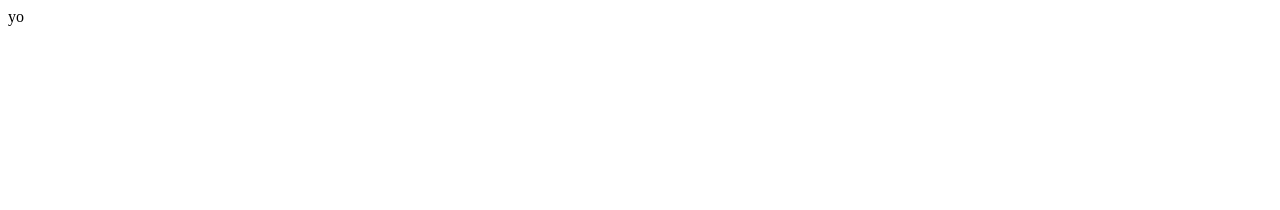
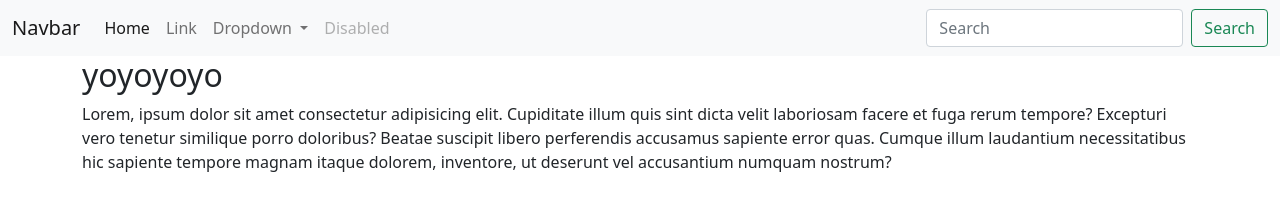
Before and after one commit to xaiver303/portfolio2, a plain HTML site: page index.html in a window 1280 px wide. Drawn offline with nearby package versions, Linux system fonts and the light colour scheme.

Commit message:
index page

```diff
--- a/index.html
+++ b/index.html
@@ -4,11 +4,61 @@
   <meta charset="UTF-8">
   <meta http-equiv="X-UA-Compatible" content="IE=edge">
   <meta name="viewport" content="width=device-width, initial-scale=1.0">
-  <title>Document</title>
+  <link rel="stylesheet" href="styles.css">
+  <link href="https://cdn.jsdelivr.net/npm/bootstrap@5.0.1/dist/css/bootstrap.min.css" rel="stylesheet" integrity="sha384-+0n0xVW2eSR5OomGNYDnhzAbDsOXxcvSN1TPprVMTNDbiYZCxYbOOl7+AMvyTG2x" crossorigin="anonymous">
+  <script src="https://cdn.jsdelivr.net/npm/bootstrap@5.0.1/dist/js/bootstrap.bundle.min.js" integrity="sha384-gtEjrD/SeCtmISkJkNUaaKMoLD0//ElJ19smozuHV6z3Iehds+3Ulb9Bn9Plx0x4" crossorigin="anonymous"></script>
+  <title>Ralphael Robinson - Portfolio site</title>
 </head>
 <body>
 
-  <Div>yo</Div>
+  <nav class="navbar navbar-expand-lg navbar-light bg-light">
+    <div class="container-fluid">
+      <a class="navbar-brand" href="#">Navbar</a>
+      <button class="navbar-toggler" type="button" data-bs-toggle="collapse" data-bs-target="#navbarSupportedContent" aria-controls="navbarSupportedContent" aria-expanded="false" aria-label="Toggle navigation">
+        <span class="navbar-toggler-icon"></span>
+      </button>
+      <div class="collapse navbar-collapse" id="navbarSupportedContent">
+        <ul class="navbar-nav me-auto mb-2 mb-lg-0">
+          <li class="nav-item">
+            <a class="nav-link active" aria-current="page" href="#">Home</a>
+          </li>
+          <li class="nav-item">
+            <a class="nav-link" href="#">Link</a>
+          </li>
+          <li class="nav-item dropdown">
+            <a class="nav-link dropdown-toggle" href="#" id="navbarDropdown" role="button" data-bs-toggle="dropdown" aria-expanded="false">
+              Dropdown
+            </a>
+            <ul class="dropdown-menu" aria-labelledby="navbarDropdown">
+              <li><a class="dropdown-item" href="#">Action</a></li>
+              <li><a class="dropdown-item" href="#">Another action</a></li>
+              <li><hr class="dropdown-divider"></li>
+              <li><a class="dropdown-item" href="#">Something else here</a></li>
+            </ul>
+          </li>
+          <li class="nav-item">
+            <a class="nav-link disabled" href="#" tabindex="-1" aria-disabled="true">Disabled</a>
+          </li>
+        </ul>
+        <form class="d-flex">
+          <input class="form-control me-2" type="search" placeholder="Search" aria-label="Search">
+          <button class="btn btn-outline-success" type="submit">Search</button>
+        </form>
+      </div>
+    </div>
+  </nav>
+  <div class="container">
+   <div class="row">
+     <div class="col-12">
+       <h2>yoyoyoyo</h2>
+       <p>
+         Lorem, ipsum dolor sit amet consectetur adipisicing elit. Cupiditate illum quis sint dicta velit laboriosam facere et fuga rerum tempore? Excepturi vero tenetur similique porro doloribus? Beatae suscipit libero perferendis accusamus sapiente error quas. Cumque illum laudantium necessitatibus hic sapiente tempore magnam itaque dolorem, inventore, ut deserunt vel accusantium numquam nostrum?
+       </p>
+     </div>
+
+   </div>
+  </div>
+
 
 </body>
 </html>
```
Also changed, not shown: styles.css (added).
